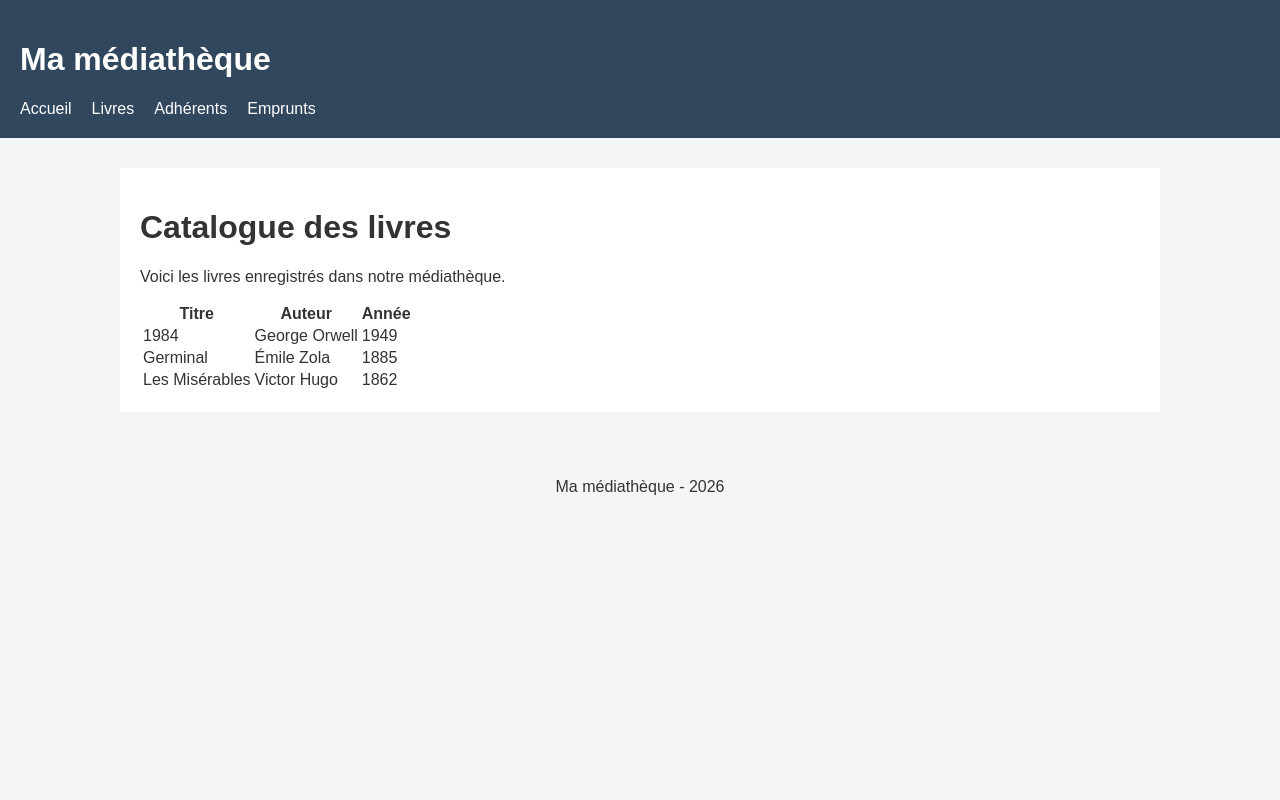
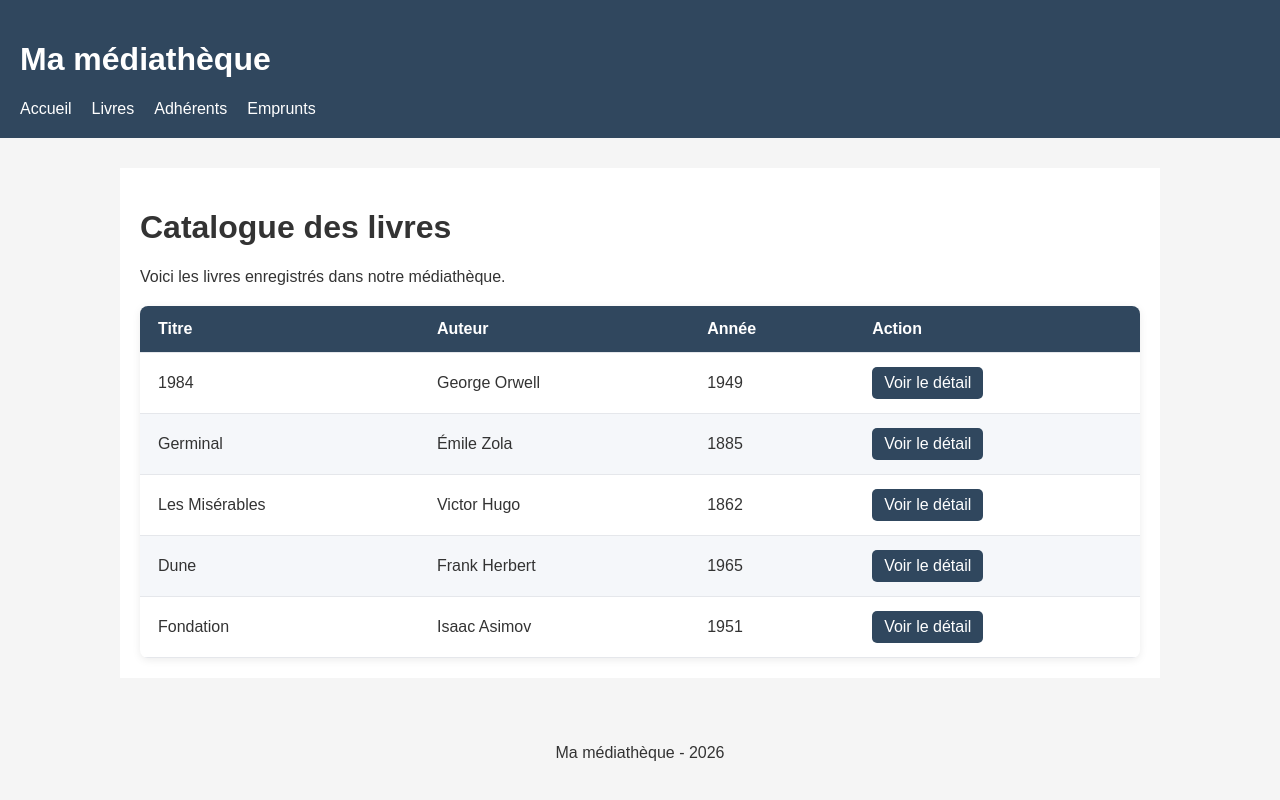
Before and after one commit to RedCoal38/projet-bts, a PHP site: page /listLivres.php in a window 1280 px wide. Run offline with PHP 8.4, Linux system fonts and the light colour scheme.

Commit message:
TP_2 ajout detail d'un livre

```diff
--- a/public/css/style.css
+++ b/public/css/style.css
@@ -32,3 +32,82 @@ footer {
     text-align: center;
     padding: 20px;
 }
+
+
+/* ===== Catalogue des livres ===== */
+
+.tableau-livres {
+    width: 100%;
+    border-collapse: collapse;
+    margin-top: 20px;
+    background-color: white;
+    border-radius: 8px;
+    overflow: hidden;
+    box-shadow: 0 2px 8px rgba(0, 0, 0, 0.08);
+}
+
+.tableau-livres th,
+.tableau-livres td {
+    padding: 14px 18px;
+    text-align: left;
+    border-bottom: 1px solid #e5e7eb;
+}
+
+.tableau-livres th {
+    background-color: #30475e;
+    color: white;
+}
+
+.tableau-livres tbody tr:nth-child(even) {
+    background-color: #f5f7fa;
+}
+
+.tableau-livres tbody tr:hover {
+    background-color: #eaf2f8;
+}
+
+.tableau-livres a {
+    display: inline-block;
+    padding: 7px 12px;
+    background-color: #30475e;
+    color: white;
+    text-decoration: none;
+    border-radius: 5px;
+}
+
+.tableau-livres a:hover {
+    background-color: #1d3557;
+}
+
+
+/* ===== Fiche détaillée d'un livre ===== */
+
+.fiche-livre {
+    max-width: 800px;
+    margin: 30px auto;
+}
+
+.carte-livre {
+    background-color: white;
+    padding: 30px;
+    border-radius: 10px;
+    border: 1px solid #e5e7eb;
+    box-shadow: 0 3px 12px rgba(0, 0, 0, 0.08);
+}
+
+.carte-livre h1 {
+    margin-top: 0;
+    margin-bottom: 25px;
+    color: #30475e;
+}
+
+.carte-livre p {
+    padding: 12px 0;
+    border-bottom: 1px solid #eee;
+    margin: 0;
+    line-height: 1.6;
+}
+
+.carte-livre p:last-child {
+    border-bottom: none;
+}
--- a/public/listLivres.php
+++ b/public/listLivres.php
@@ -12,22 +12,12 @@
 $titre = "Catalogue - Ma médiathèque";
 
 /*
- * Création d'un tableau contenant plusieurs livres.
+ * Chargement du tableau de livres depuis src/donnees.php.
  *
- * $livres est un tableau indexé : ses éléments sont numérotés
- * automatiquement à partir de 0.
- *
- * Chaque élément est lui-même un tableau associatif :
- * on accède aux informations par les clés 'titre', 'auteur' et 'annee'.
- *
- * Exemple :
- * $livres[0]['titre'] contient "1984".
+ * Le tableau est désormais partagé entre la liste des livres
+ * et leur fiche détaillée, afin d'éviter de dupliquer les données.
  */
-$livres = [
-    ["titre" => "1984", "auteur" => "George Orwell", "annee" => 1949],
-    ["titre" => "Germinal", "auteur" => "Émile Zola", "annee" => 1885],
-    ["titre" => "Les Misérables", "auteur" => "Victor Hugo", "annee" => 1862]
-];
+require_once __DIR__ . '/../src/donnees.php';
 
 /*
  * require permet d'inclure et d'exécuter un autre fichier PHP.
@@ -67,12 +57,13 @@ require __DIR__ . '/../includes/header.php';
      * <td>    : cellule contenant une donnée
      */
     ?>
-    <table>
+    <table class="tableau-livres">
         <thead>
             <tr>
                 <th>Titre</th>
                 <th>Auteur</th>
                 <th>Année</th>
+                <th>Action</th>
             </tr>
         </thead>
 
@@ -115,6 +106,22 @@ require __DIR__ . '/../includes/header.php';
                     <td><?= htmlspecialchars($livre['titre']) ?></td>
                     <td><?= htmlspecialchars($livre['auteur']) ?></td>
                     <td><?= $livre['annee'] ?></td>
+
+                    <?php
+                    /*
+                     * Le lien transmet l'identifiant du livre dans l'URL.
+                     *
+                     * Exemple : detailLivre.php?id=2
+                     *
+                     * La page detailLivre.php récupérera cet identifiant
+                     * pour rechercher et afficher le livre correspondant.
+                     */
+                    ?>
+                    <td>
+                        <a href="detailLivre.php?id=<?= $livre['id'] ?>">
+                            Voir le détail
+                        </a>
+                    </td>
                 </tr>
             <?php endforeach; ?>
         </tbody>
--- /dev/null
+++ b/src/donnees.php
@@ -0,0 +1,9 @@
+<?php
+/* Données provisoires : elles seront remplacées par une base SQL. */
+$livres = [
+    ['id' => 1, 'titre' => '1984', 'auteur' => 'George Orwell', 'annee' => 1949, 'disponible' => true],
+    ['id' => 2, 'titre' => 'Germinal', 'auteur' => 'Émile Zola', 'annee' => 1885, 'disponible' => false],
+    ['id' => 3, 'titre' => 'Les Misérables', 'auteur' => 'Victor Hugo', 'annee' => 1862, 'disponible' => true],
+    ['id' => 4, 'titre' => 'Dune', 'auteur' => 'Frank Herbert', 'annee' => 1965, 'disponible' => true],
+    ['id' => 5, 'titre' => 'Fondation', 'auteur' => 'Isaac Asimov', 'annee' => 1951, 'disponible' => false],
+];
```
Also changed, not shown: public/detailLivre.php (added, +43 -0 lines), src/fonctions.php (added, +14 -0 lines).
